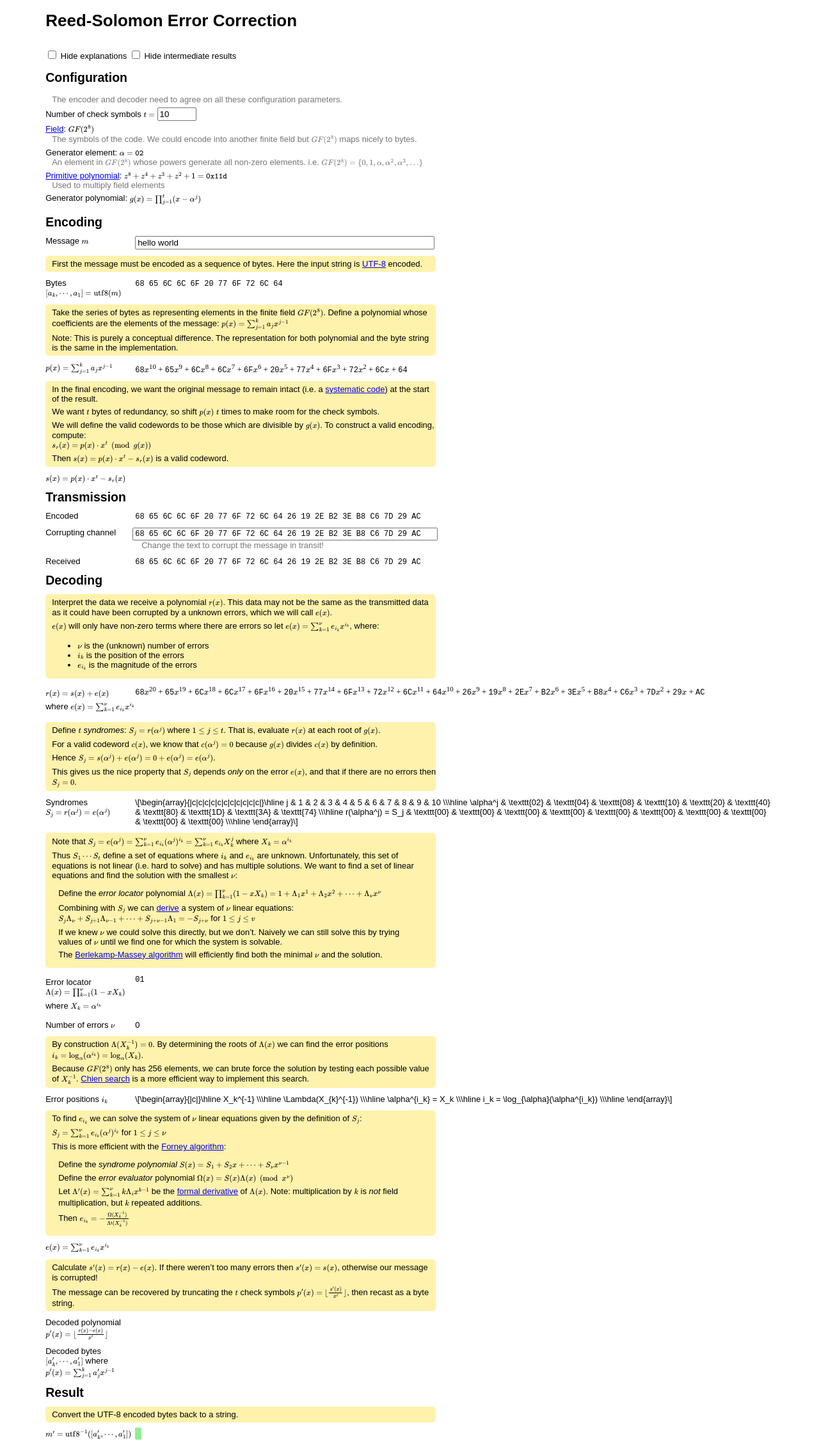
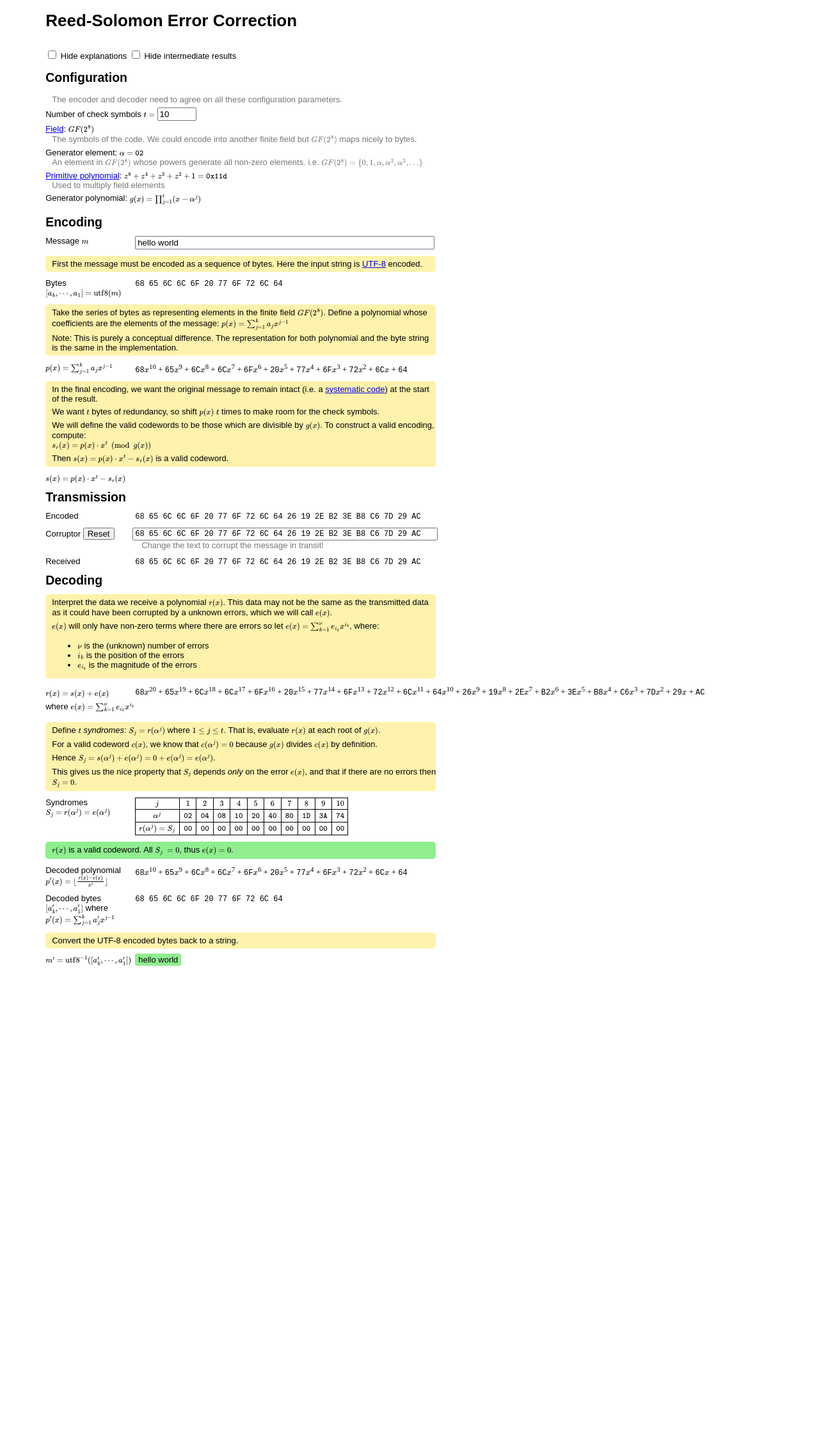
Before and after one commit to sigh/reed-solomon, a Jekyll site: the page built from index.md, in a window 1280 px wide. Shown: the whole page at 64% size. Built offline with Jekyll 4.4.1, drawn with Linux system fonts in a browser that asks for light colours; after the commit the page ends 1523 px from its top, so only the background shows below that; part of the change alters nothing that is shown.

Commit message:
Handle error and edge cases in the UI.
- Errors in the last bytes.
- More than t/2 errors.
- Deletions (but mark as unfixed).
- No error.

```diff
--- a/assets/css/style.css
+++ b/assets/css/style.css
@@ -49,14 +49,21 @@ input[type=number]{
   width: 4em;
 }
 
-blockquote {
-  background-color: #fff2ac;
+blockquote,.notice {
   margin-inline-start: 0px;
   padding-inline-start: 10px;
   border-radius: 5px;
 }
 
-h2,#configuration,blockquote,#overview {
+blockquote {
+  background-color: #fff2ac;
+}
+
+.notice {
+  background-color: lightgreen;
+}
+
+h2,#configuration,blockquote,#overview,.notice {
   grid-column: 1 / span 2;
   max-width: 600px;
 }
@@ -76,9 +83,14 @@ h2,#configuration,blockquote,#overview {
   border-radius: 2px;
 }
 
-.hide-intermediate {
+.hide-intermediate, .hide-explanation, .hide-fix-errors, .hide-fixable-message {
   display: none;
 }
-.hide-explanation {
-  display: none;
+
+.error-notice {
+  background-color: #ffd2d2;
 }
+
+#reset-corruptor {
+  padding: 0px 5px;
+}
--- a/index.md
+++ b/index.md
@@ -60,7 +60,7 @@ Bytes \\([a_k, \\cdots, a_1] = \\text{utf8}(m) \\)
 
 <span class="bytes" id="message-utf8"></span>
 
-<!-- start-intermediate-results -->
+<!-- start:intermediate-results -->
 
 > Take the series of bytes as representing elements in the finite field
 > \\(GF(2^8)\\).
@@ -91,7 +91,7 @@ Bytes \\([a_k, \\cdots, a_1] = \\text{utf8}(m) \\)
 
 <span class="polynomial" id="message-poly-shifted"></span>
 
-<!-- end-intermediate-results -->
+<!-- end:intermediate-results -->
 
 ## Transmission
 
@@ -100,7 +100,8 @@ Encoded
 <span class="bytes" id="message-encoded"></span>
 
 
-Corrupting channel
+Corruptor
+<input type="button" id="reset-corruptor" value="Reset">
 
 <div>
   <input type="text" class="bytes" id="corruptor" size=20>
@@ -116,7 +117,7 @@ Received
 
 ## Decoding
 
-<!-- start-intermediate-results -->
+<!-- start:intermediate-results -->
 
 > Interpret the data we receive a polynomial \\(r(x)\\). This data may
 > not be the same as the transmitted data as it could have been corrupted
@@ -153,6 +154,13 @@ where \\(e(x) = \\sum_{k=1}^\\nu e_{i_k} x^{i_k}\\)
 Syndromes \\(S_j = r(\\alpha^j) = e(\\alpha^j)\\)
 
 <span id="syndromes"></span>
+
+<div class="notice" id="received-poly-good" markdown=1>
+\\(r(x)\\) is a valid codeword.
+All \\(S_j\\ = 0\\), thus \\(e(x) = 0\\).
+</div>
+
+<!-- start:fix-errors -->
 
 >  Note that
 >  \\(
@@ -193,10 +201,6 @@ where \\(X_{k} = \\alpha^{i_k}\\)
 
 <span class="polynomial" id="error-locator"></span>
 
-Number of errors \\(\\nu\\)
-
-<span id="nu"></span>
-
 > By construction \\(\\Lambda (X_{k}^{-1}) = 0\\). By determining
 > the roots of \\(\\Lambda(x)\\) we can find the error positions
 > \\(i_k = \\log_{\\alpha}(\\alpha^{i_k}) = \\log_{\\alpha}(X_k)\\).
@@ -205,10 +209,24 @@ Number of errors \\(\\nu\\)
 > the solution by testing each possible value of \\(X_{k}^{-1}\\).
 > [Chien search](https://en.wikipedia.org/wiki/Chien_search)
 > is a more efficient way to implement this search.
+>
+> Note: if we don't find \\(\\nu\\) different roots of \\(\\Lambda(x)\\) or
+> if the positions are outside the message, then the message has over
+> \\(t/2\\) errors.
 
 Error positions \\(i_k\\)
 
 <span id="error-positions"></span>
+
+<div class="notice error-notice" id="received-poly-unfixable" markdown=1>
+There are more than \\(t/2\\) errors. The message was not recovered.
+</div>
+
+<!-- start:fixable-message -->
+
+Number of errors \\(\\nu\\)
+
+<span id="nu"></span>
 
 > To find \\(e_{i_k}\\) we can solve the system of \\(\\nu\\) linear equations
 > given by the definition of \\(S_j\\):
@@ -242,12 +260,14 @@ Error positions \\(i_k\\)
 > \\(p'(x) = \\lfloor \\frac{s'(x)}{x^t} \\rfloor \\), then recast as a byte
 > string.
 
+<!-- end:fix-errors -->
+
 Decoded polynomial
 \\(p'(x) = \\lfloor \\frac{r(x) - e(x)}{x^t} \\rfloor \\)
 
 <span class="polynomial" id="decoded-poly"></span>
 
-<!-- end-intermediate-results -->
+<!-- end:intermediate-results -->
 
 Decoded bytes
 \\([a'\_k, \\cdots, a'\_1]\\)
@@ -256,10 +276,10 @@ where
 
 <span class="bytes" id="decoded-utf8"></span>
 
-## Result
-
 > Convert the UTF-8 encoded bytes back to a string.
 
 \\(m' = \\text{utf8}^{-1}([a'\_k, \\cdots, a'\_1]) \\)
 
 <span id="decoded-message"></span>
+
+<!-- end:fixable-message -->
--- a/page.js
+++ b/page.js
@@ -1,7 +1,6 @@
 const initPage = () => {
   let input = document.getElementById('message-input');
-  let corruptor = new Corrupter(
-    document.getElementById('corruptor'));
+  let corruptor = new Corrupter();
 
   let display = new AlgorithmDisplay(corruptor);
 
@@ -46,10 +45,31 @@ const deferUntilAnimationFrame = (fn) => {
   });
 };
 
-const setUpVisibilityOptions = () => {
-  let allExplanations = [
-    ...document.getElementsByTagName('blockquote'),
-    ...document.getElementsByClassName('clarification')];
+const commentDelimitedNodes = (delimiter) => {
+  const start = 'start:' + delimiter;
+  const end = 'end:' + delimiter;
+
+  let nodes = [];
+
+  let inSection = false;
+  for (const node of document.getElementById('main_content').childNodes) {
+    switch (node.nodeType) {
+      case Node.COMMENT_NODE:
+        if (node.data.trim() == start) {
+          inSection = true;
+        } else if (node.data.trim() == end) {
+          inSection = false;
+        }
+        break;
+
+      case Node.ELEMENT_NODE:
+        if (inSection) nodes.push(node);
+        break;
+    }
+  }
+
+  return nodes;
+};
 
 const setDisplayClass = (nodes, cssClass, display) => {
   if (display) {
@@ -59,29 +79,18 @@ const setUpVisibilityOptions = () => {
   }
 };
 
+const setUpVisibilityOptions = () => {
+  let allExplanations = [
+    ...document.getElementsByTagName('blockquote'),
+    ...document.getElementsByClassName('clarification')];
+
   let hideExplanations = document.getElementById('hide-explanations');
   hideExplanations.onchange = () => {
     setDisplayClass(
       allExplanations, 'hide-explanation', hideExplanations.checked);
   };
 
-  let intermediateNodes = [];
-  let inIntermediateSection = false;
-  for (const node of document.getElementById('main_content').childNodes) {
-    switch (node.nodeType) {
-      case Node.COMMENT_NODE:
-        if (node.data.trim() == 'end-intermediate-results') {
-          inIntermediateSection = false;
-        } else if (node.data.trim() == 'start-intermediate-results') {
-          inIntermediateSection = true;
-        }
-        break;
-
-      case Node.ELEMENT_NODE:
-        if (inIntermediateSection) intermediateNodes.push(node);
-        break;
-    }
-  }
+  let intermediateNodes = commentDelimitedNodes('intermediate-results');
 
   let hideIntermediate = document.getElementById('hide-intermediate');
   hideIntermediate.onchange = () => {
@@ -112,8 +121,13 @@ class AlgorithmDisplay {
       decodedPoly: document.getElementById('decoded-poly'),
       decodedUtf8: document.getElementById('decoded-utf8'),
       decodedMessage: document.getElementById('decoded-message'),
+      receivedPolyGood: document.getElementById('received-poly-good'),
+      receivedPolyUnfixable: document.getElementById('received-poly-unfixable'),
       nu: document.getElementById('nu'),
     };
+
+    this._fixErrorNodes = commentDelimitedNodes('fix-errors');
+    this._fixableMessageNodes = commentDelimitedNodes('fixable-message');
 
     this._typesetElements = [
       this._elements.syndromes,
@@ -235,18 +249,41 @@ class AlgorithmDisplay {
     this._displayTexTable(
       this._elements.syndromes, this._syndromeTable(syndromes));
 
+    let decoded;
+    if (rs.isValidCodeword(received)) {
+      setDisplayClass(this._fixErrorNodes, 'hide-fix-errors', true);
+      this._elements.receivedPolyGood.style.display = null;
+
+      // What we received was valid!
+      decoded = rs.removeCheckSymbols(received);
+    } else {
+      setDisplayClass(this._fixErrorNodes, 'hide-fix-errors', false);
+      this._elements.receivedPolyGood.style.display = 'none';
+
       let errLoc = rs.errorLocator(syndromes);
       this._displayPolynomial(this._elements.errorLocator, errLoc);
+      this._elements.nu.textContent = errLoc.length - 1;
 
       let positions = rs.errorPositions(errLoc);
       this._displayTexTable(
         this._elements.positions, this._errPosTable(positions));
-    this._elements.nu.textContent = positions.length;
+
+      if (!rs.errorPositionsValid(positions, errLoc, received)) {
+        setDisplayClass(this._fixableMessageNodes, 'hide-fixable-message', true);
+        this._elements.receivedPolyUnfixable.style.display = null;
+        MathJax.typeset(this._typesetElements);
+        return;
+      } else {
+        setDisplayClass(this._fixableMessageNodes, 'hide-fixable-message', false);
+        this._elements.receivedPolyUnfixable.style.display = 'none';
+      }
 
       let errorPolynomial = rs.errorPolynomial(syndromes, errLoc, positions);
       this._displayPolynomial(this._elements.correctionPoly, errorPolynomial, true);
 
-    let decoded = rs.applyError(received, errorPolynomial);
+      decoded = rs.applyError(received, errorPolynomial);
+    }
+
     this._displayPolynomial(this._elements.decodedPoly, decoded);
     this._displayBytes(this._elements.decodedUtf8, decoded);
 
@@ -258,12 +295,15 @@ class AlgorithmDisplay {
 }
 
 class Corrupter extends EventTarget {
-  constructor(elem) {
+  constructor() {
     super();
 
+    let elem = document.getElementById('corruptor');
+    let reset = document.getElementById('reset-corruptor');
+
     this._elem = elem;
-    this._originalBytes = [];
-    this._corruptedBytes = [];
+    this._originalBytes = new Uint8Array();
+    this._corruptedBytes = new Uint8Array();
     this._prev = '';
     this._callback = null;
 
@@ -297,13 +337,18 @@ class Corrupter extends EventTarget {
       this._prev = value;
       this._setCorruptedBytes(parts.map(v => parseInt(v||'0', 16)));
     }
+
+    reset.onclick = () => {
+      this._setValueFromBytes(this._originalBytes);
+      this._setCorruptedBytes(this._originalBytes);
+    }
   }
 
   _setCorruptedBytes(bytes) {
     // Ensure corruption doesn't change the length;
     while (bytes.length < this._originalBytes.length) bytes.push(0);
 
-    this._corruptedBytes = bytes;
+    this._corruptedBytes = new Uint8Array(bytes);
     this.dispatchEvent(
       new CustomEvent("change", {detail: this._corruptedBytes}));
   }
@@ -317,12 +362,16 @@ class Corrupter extends EventTarget {
       }
     }
 
-    this._elem.value = [...newCorruptedBytes].map(toHexString).join(' ');
+    this._setValueFromBytes(newCorruptedBytes);
     this._originalBytes = bytes;
-    this._prev = this._elem.value;
     this._elem.setAttribute('size', bytes.length*3+1);
 
     this._setCorruptedBytes(newCorruptedBytes);
+  }
+
+  _setValueFromBytes(bytes) {
+    this._elem.value = [...bytes].map(toHexString).join(' ');
+    this._prev = this._elem.value;
   }
 
   getBytes() {
--- a/reed_solomon.js
+++ b/reed_solomon.js
@@ -168,7 +168,7 @@ class ReedSolomon {
   }
 
   encode(msg) {
-    let dividend = new Uint8Array(msg.length + this._gen.length - 1);
+    let dividend = new Uint8Array(msg.length + this._nsym);
     dividend.set(msg);
     let [p, q] = GF2_8.polyDiv(dividend, this._gen);
 
@@ -210,8 +210,8 @@ class ReedSolomon {
   errorPositions(errLoc) {
     let positions = [];
     for (let i = 0; i < GF2_8.ORDER; i++) {
-      if (GF2_8.polyEval(errLoc, GF2_8.EXP[i]) == 0) {
-        positions.push(GF2_8.ORDER - i);
+      if (GF2_8.polyEval(errLoc, i) === 0) {
+        positions.push(GF2_8.LOG[GF2_8.div(1, i)])
       }
     }
     return positions;
@@ -246,7 +246,21 @@ class ReedSolomon {
 
   applyError(msg, errorPolynomial) {
     let corrected = GF2_8.polySub(msg, errorPolynomial);
-    let truncated = corrected.subarray(0, msg.length - this._nsym);
-    return truncated;
+    return this.removeCheckSymbols(corrected);
+  }
+
+  removeCheckSymbols(msg) {
+    return msg.subarray(0, msg.length - this._nsym);
+  }
+
+  isValidCodeword(msg) {
+    return this.syndromes(msg).every(s => s == 0);
+  }
+
+  errorPositionsValid(errPos, errLoc, msg) {
+    // Ensure we found all the roots of errLoc.
+    if (errLoc.length - 1 != errPos.length) return false;
+    // Ensure each position is valid.
+    return errPos.every(p => p < msg.length);
   }
 }
```
Lines whose indentation alone changed are shown as unchanged.
